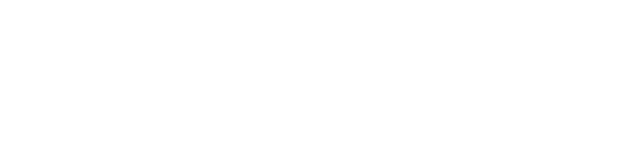
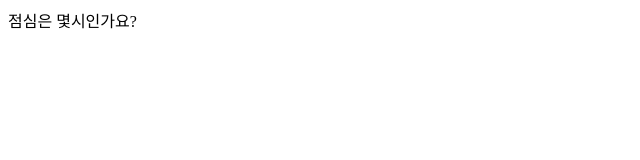
Before and after one commit to japuck/wah-hard, a plain HTML site: page index.html in a window 1280 px wide. Shown: the whole page, without its empty margins (0-640 px from the left). Drawn offline with Linux system fonts and the light colour scheme.

Commit message:
Update index.html

```diff
--- a/index.html
+++ b/index.html
@@ -3,5 +3,6 @@
     <title>신라면</title>
   </head>
   <body>
+  <p>점심은 몇시인가요?</p>
   </body>
   </html>
```
